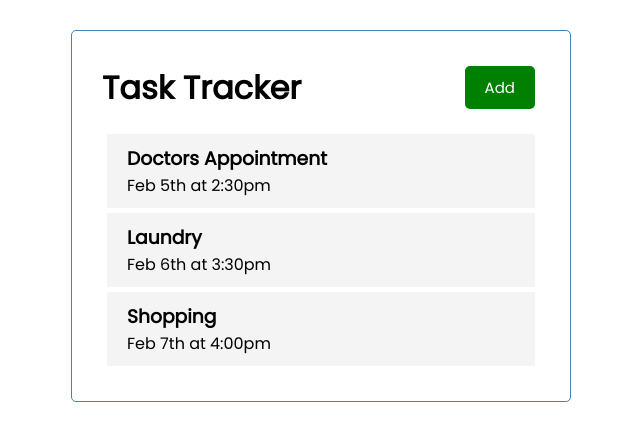
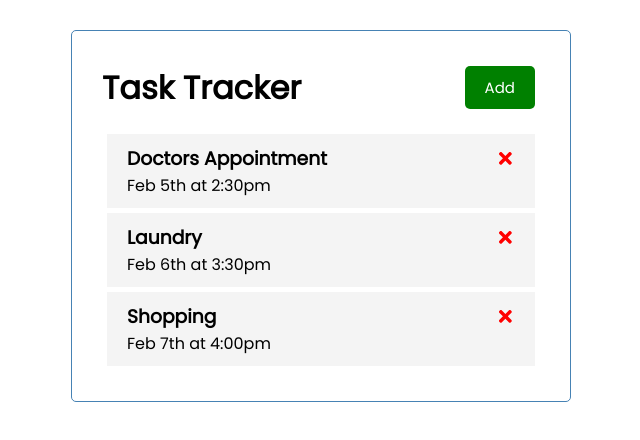
Before and after one commit to jjackson17mv/revisit-react-practice, a React (Create React App) app in the folder app-tracker/: page / in a window 1280 px wide. Shown: the top 440 px of the page, without its empty margins (319-959 px from the left). Built offline with nearby package versions, Linux system fonts and the light colour scheme.

Commit message:
starting doubleClick with ontoggle

```diff
--- a/app-tracker/src/App.js
+++ b/app-tracker/src/App.js
@@ -24,10 +24,20 @@ const App = () => {
       reminder: false,
     },
   ]);
+
+  //Delete task
+  const deleteTask = (id) => {
+    setTasks(tasks.filter((task)=> task.id !==id))
+  }
+
+  const toggleReminder =(id) => {
+    console.log(id)
+  }
+
   return (
     <div className="container">
      <Header/>
-     <Tasks tasks ={tasks}/>
+     {tasks.length > 0 ?<Tasks tasks ={tasks} onDelete= {deleteTask} onToggle={toggleReminder}/> : 'NO TASK TO SHOW'}
     </div>
   );
 }
--- a/app-tracker/src/components/Task.js
+++ b/app-tracker/src/components/Task.js
@@ -1,9 +1,14 @@
-const Task = ({task}) => {
-  return <div className='task'>
-      <h3>{task.text}</h3>
+import { FaTimes } from "react-icons/fa";
+
+const Task = ({ task, onDelete}) => {
+  return (
+    <div className="task" onDoubleClick={() => ontoggle(task.id)}>
+      <h3>
+        {task.text} <FaTimes style={{ color: "red", cursor: "pointer" }} onClick={()=>onDelete(task.id)} />
+      </h3>
       <p>{task.day}</p>
-
-  </div>;
+    </div>
+  );
 };
 
 export default Task;
--- a/app-tracker/src/components/Tasks.js
+++ b/app-tracker/src/components/Tasks.js
@@ -1,12 +1,12 @@
 import Task from './Task'
 
-const Tasks = ({tasks}) => {
+const Tasks = ({tasks, onDelete, onToggle}) => {
 
   return (
 
     <div>
       {tasks.map((task) => (
-        <Task key={task.id} task={task}/>
+        <Task key={task.id} task={task} onDelete={onDelete} onToggle={onToggle}/>
       ))}
     </div>
   );
```
